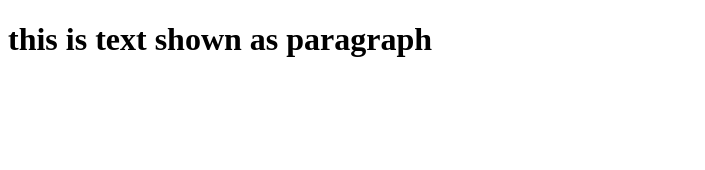
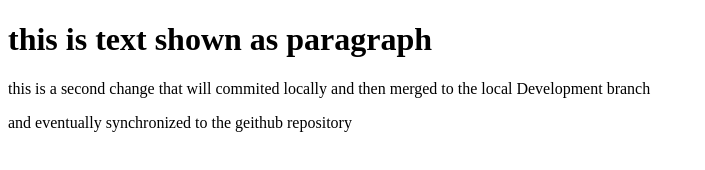
Before and after one commit to heilerm/experiments-with-git-heilerm-05_23, a plain HTML site: page index.html in a window 1280 px wide. Shown: the whole page, without its empty margins (0-705 px from the left). Drawn offline with Linux system fonts and the light colour scheme.

Commit message:
added a <p> and <div>

```diff
--- a/index.html
+++ b/index.html
@@ -8,5 +8,9 @@
   </head>
   <body>
     <p><h1>this is text shown as paragraph</h1></p>
+    <div>
+        <p> this is a second change that will commited locally and then merged to the local Development branch</p>
+        <p>and eventually synchronized to the geithub repository </p>
+    </div>
   </body>
 </html>
```
